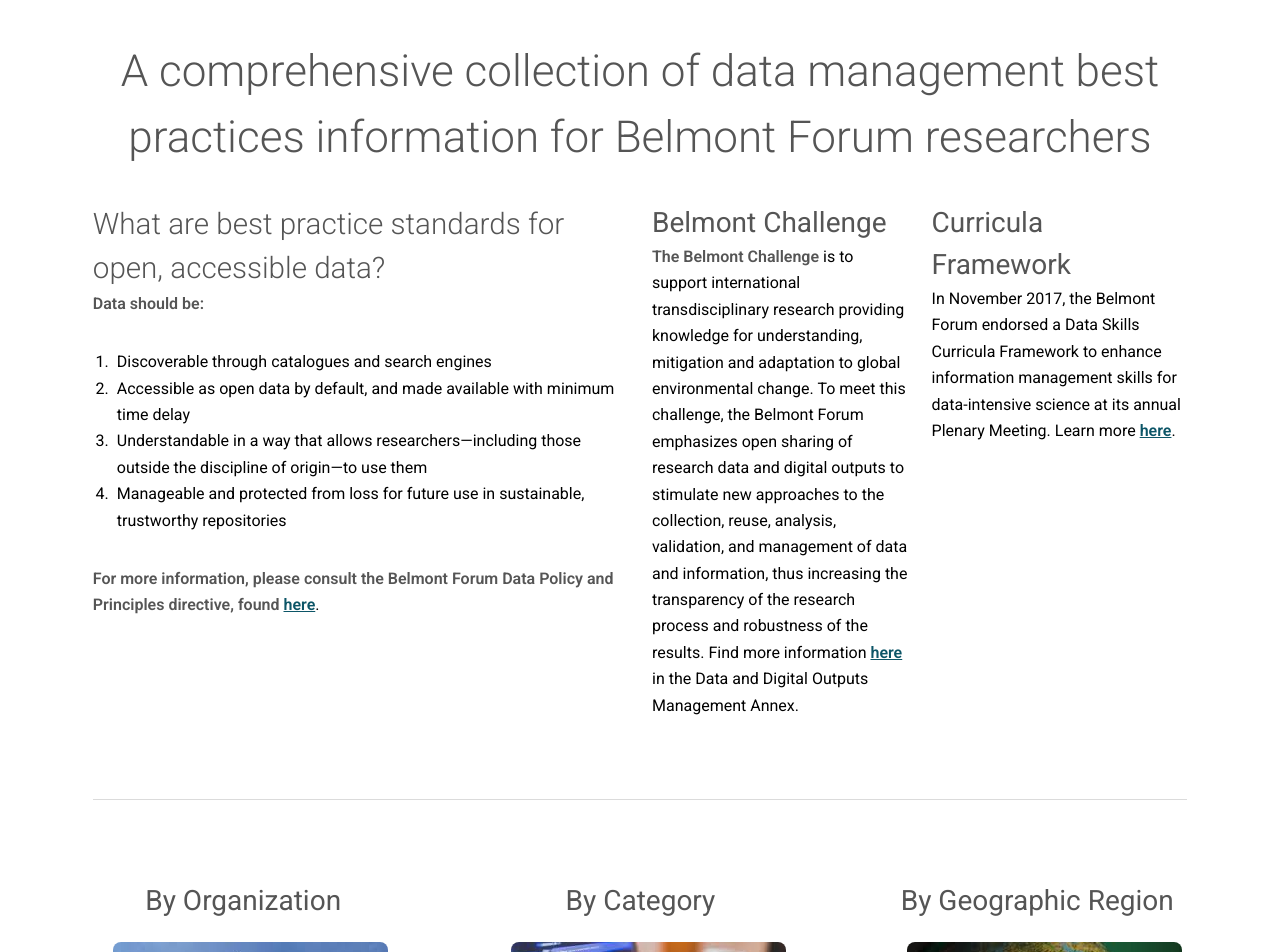
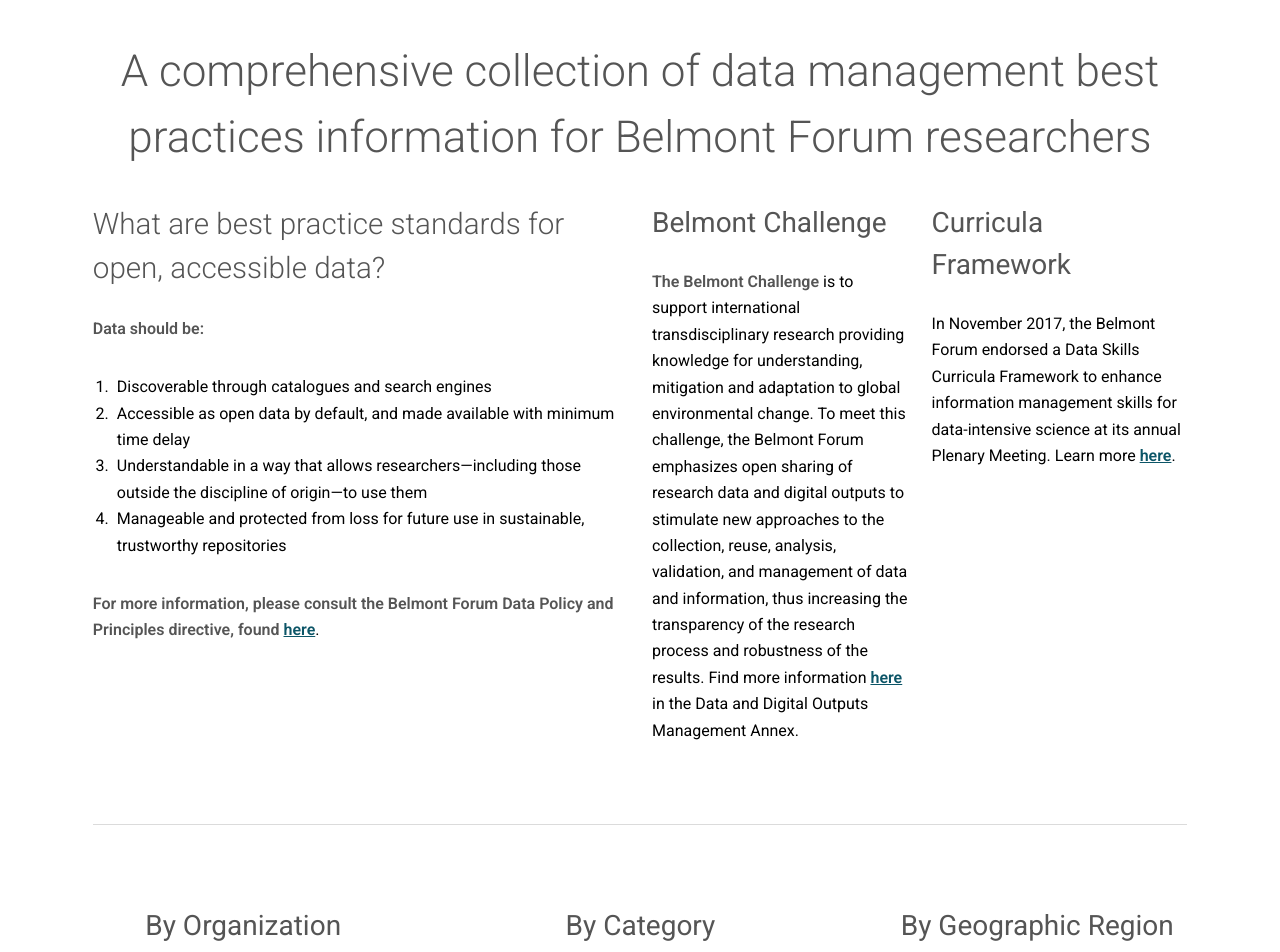
Before and after one commit to bfe-inf/toolkit, a Jekyll site: the page built from bp&s-root.html, in a window 1280 px wide. Shown: the part 306-1258 px from the top of the page. Built offline with Jekyll 4.4.1, drawn with Linux system fonts in a browser that asks for light colours.

Commit message:
Update bp&s-root.html

```diff
--- a/bp&s-root.html
+++ b/bp&s-root.html
@@ -55,7 +55,7 @@
 						<div class="row">
 							<section class="6u 12u$(medium)">
 								<h2>What are best practice standards for open, accessible data?</h2>
-								<p><strong>Data should be:</strong></p>
+								<p style="padding-top: 25px;"><strong>Data should be:</strong></p>
 								<ol>
 									<li>Discoverable through catalogues and search engines</li>
 									<li>Accessible as open data by default, and made available with minimum time delay</li>
@@ -66,11 +66,11 @@
 							</section>
 							<section class="3u 6u(medium) 12u$(small)">
 								<h3>Belmont Challenge</h3>
-								<p><strong>The Belmont Challenge</strong> is to support international transdisciplinary research providing knowledge for understanding, mitigation and adaptation to global environmental change. To meet this challenge, the Belmont Forum emphasizes open sharing of research data and digital outputs to stimulate new approaches to the collection, reuse, analysis, validation, and management of data and information, thus increasing the transparency of the research process and robustness of the results. Find more information <strong><a href="http://bfe-inf.org/sites/default/files/doc-repository/CRA_Data_Digital_Outputs_Management_Annex_20180501.pdf" target="_blank">here</strong></a> in the Data and Digital Outputs Management Annex.</p>
+								<p style="padding-top: 25px;"><strong>The Belmont Challenge</strong> is to support international transdisciplinary research providing knowledge for understanding, mitigation and adaptation to global environmental change. To meet this challenge, the Belmont Forum emphasizes open sharing of research data and digital outputs to stimulate new approaches to the collection, reuse, analysis, validation, and management of data and information, thus increasing the transparency of the research process and robustness of the results. Find more information <strong><a href="http://bfe-inf.org/sites/default/files/doc-repository/CRA_Data_Digital_Outputs_Management_Annex_20180501.pdf" target="_blank">here</strong></a> in the Data and Digital Outputs Management Annex.</p>
 							</section>
 							<section class="3u$ 6u$(medium) 12u$(small)">
 								<h3>Curricula Framework</h3>
-								<p>In November 2017, the Belmont Forum endorsed a Data Skills Curricula Framework to enhance information management skills for data-intensive science at its annual Plenary Meeting. Learn more <strong><a href="http://www.bfe-inf.org/belmont-forum-endorses-curricula-framework-data-intensive-research" target="_blank">here</strong></a>.</p>
+								<p style="padding-top: 25px;">In November 2017, the Belmont Forum endorsed a Data Skills Curricula Framework to enhance information management skills for data-intensive science at its annual Plenary Meeting. Learn more <strong><a href="http://www.bfe-inf.org/belmont-forum-endorses-curricula-framework-data-intensive-research" target="_blank">here</strong></a>.</p>
 							</section>
 						</div>
 
```
